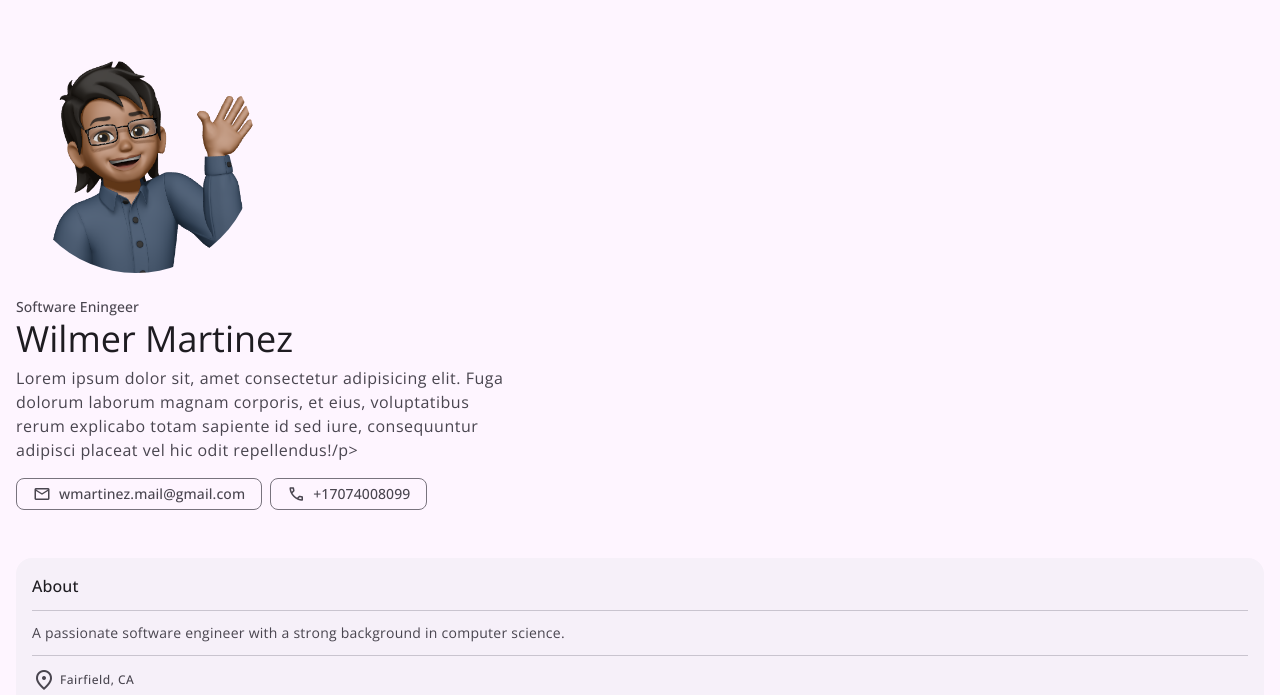
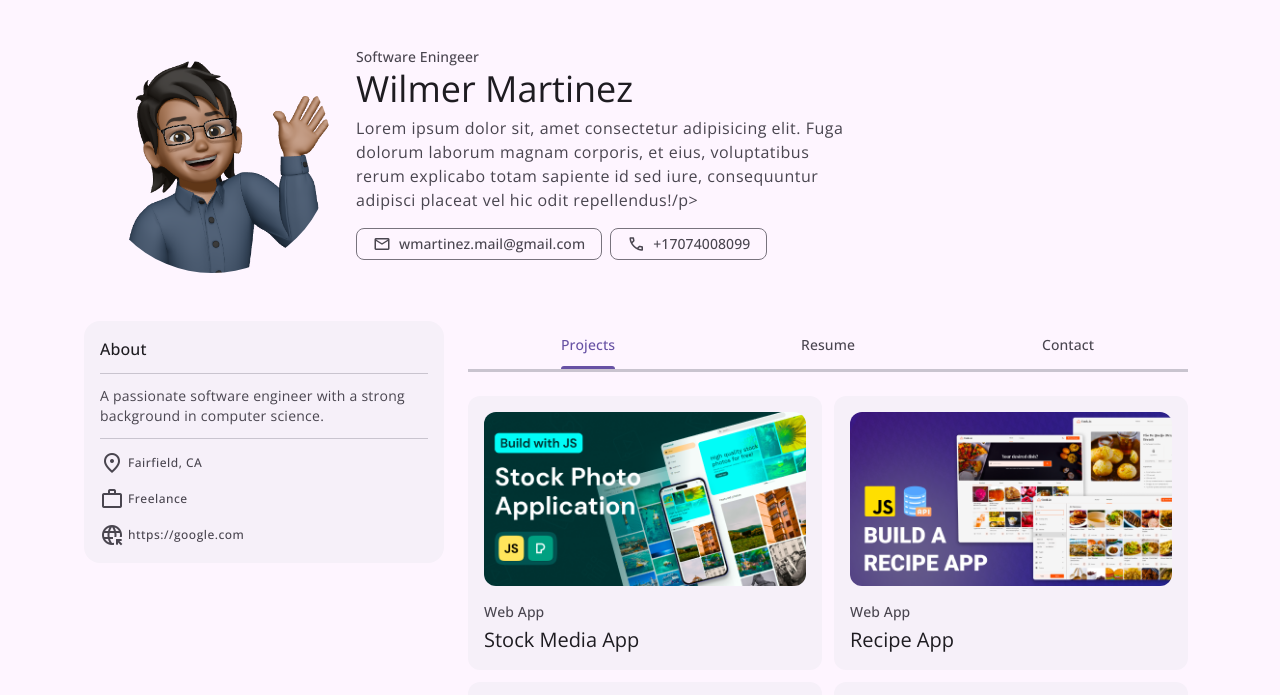
Before and after one commit to wilmr/newPortfolio, a plain HTML site: page index.html in a window 1280 px wide. Shown: the part 55-750 px from the top of the page. Drawn offline with nearby package versions, Linux system fonts and the light colour scheme.

Commit message:
added media queries

```diff
--- a/css/style.css
+++ b/css/style.css
@@ -791,3 +791,58 @@ body {
 /*-----------------------------------*\
   #MEDIA QUERIES
 \*-----------------------------------*/
+
+/* responsive for larger than 768px screens */
+
+@media (min-width: 768px) {
+	/* REUSED STYLE */
+
+	.article {
+		position: relative;
+		display: grid;
+		grid-template-columns: 0.5fr 1fr;
+		align-items: flex-start;
+	}
+
+	.about-card,
+	.primary-tabs {
+		position: sticky;
+		top: 64px;
+	}
+
+	.primary-tabs {
+		z-index: 2;
+	}
+
+	/* HERO */
+	.hero .container {
+		grid-template-columns: 0.2fr 1fr;
+	}
+}
+
+/* responsive for larger than 1200px screens */
+
+@media (min-width: 1200px) {
+	/* REUSED STYLE */
+
+	.container,
+	.article {
+		max-width: 1128px;
+		margin-inline: auto;
+	}
+
+	/* ABOUT CARD */
+
+	.about-card {
+		margin-inline: 8px;
+	}
+
+	/* CONTACT CARD */
+
+	.contact-tab .container {
+		display: grid;
+		align-items: flex-start;
+		grid-template-columns: 0.6fr 1fr;
+		gap: 24px;
+	}
+}
```
